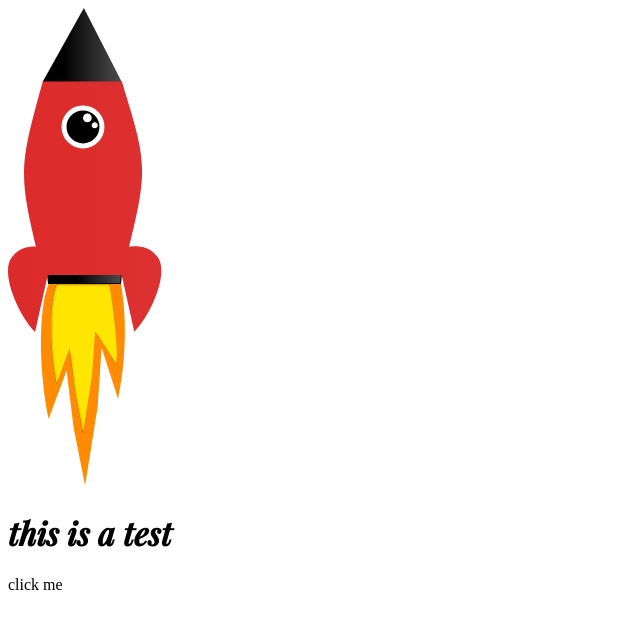
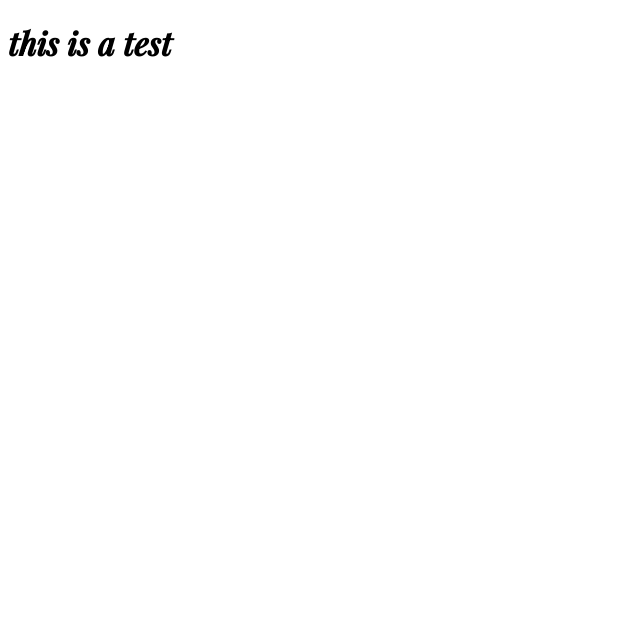
Before and after one commit to ZeljkoDe/portofolijo2022, a website: page index.html in a window 1280 px wide. Shown: the whole page, without its empty margins (0-640 px from the left). Drawn offline with nearby package versions, Linux system fonts and the light colour scheme; files that its build step writes are made by us from their sources.

Commit message:
fresh start

```diff
--- a/index.html
+++ b/index.html
@@ -7,109 +7,13 @@
 	<meta name="viewport" content="width=device-width, initial-scale=1.0">
 	<meta name="description" content="Portfolio website, frontend developer ZeljkoDe.">
 	<link rel="stylesheet" href="style.css">
+	<script defer src="index.js"></script>
 
 	<title>zeljkoDe.</title>
 </head>
 
 <body>
-	<svg class="animation" width="154" height="478" viewBox="0 0 154 478" fill="none" xmlns="http://www.w3.org/2000/svg">
-		<g id="space_ship">
-			<g id="flame">
-				<path id="out"
-					d="M40.59 411C31.39 367.4 29.59 302.5 40.59 276H113.09C121.89 329.6 113.09 375 110.09 391L93.59 339.5L89.59 399L77.09 477.5L65.59 419.5L58.59 362.5L40.59 411Z"
-					fill="#FF8B02" />
-				<g id="in" filter="url(#filter0_i_105_7)">
-					<path
-						d="M48.6084 375.656C41.9194 343.633 40.6106 295.964 48.6084 276.5H101.321C107.719 315.869 110.181 344.248 108 356L87.1431 323.14L84.2348 366.842L75.1465 424.5L66.7852 381.899L61.6957 340.033L48.6084 375.656Z"
-						fill="#FFE602" />
-				</g>
-			</g>
-			<g id="body">
-				<g id="Rectangle_2">
-					<mask id="path-3-inside-1_105_7" fill="white">
-						<path d="M39 266H114L112.986 276H40.0135L39 266Z" />
-					</mask>
-					<path d="M39 266H114L112.986 276H40.0135L39 266Z" fill="url(#paint0_linear_105_7)" stroke="black"
-						stroke-width="2" mask="url(#path-3-inside-1_105_7)" />
-				</g>
-				<path id="Polygon_1" d="M75.8561 0L113.794 73.9565H34.5546L75.8561 0Z" fill="url(#paint1_linear_105_7)" />
-				<g id="Vector">
-					<path
-						d="M27.0773 324L45.5055 240.906C30.4279 237.89 12.8709 235.076 2.95319 250.623C-6.9645 266.169 9.87775 306.242 27.0773 324Z"
-						fill="url(#paint2_linear_105_7)" />
-					<path
-						d="M34.7836 73.3774H113.857C140.326 160.157 141.332 160.157 113.857 267.04H34.7836C10.3246 166.188 9.31929 165.183 34.7836 73.3774Z"
-						fill="url(#paint3_linear_105_7)" />
-					<path
-						d="M126.254 323.68L107.826 240.586C122.904 237.57 140.461 234.756 150.378 250.302C160.296 265.849 143.454 305.922 126.254 323.68Z"
-						fill="url(#paint4_linear_105_7)" />
-				</g>
-			</g>
-			<g id="window">
-				<circle id="circle" cx="74.9904" cy="118.945" r="18.9436" fill="black" stroke="white" stroke-width="5" />
-				<g id="smallCircle">
-					<path
-						d="M79.3462 114.254C81.7518 114.254 83.702 112.304 83.702 109.899C83.702 107.493 81.7518 105.543 79.3462 105.543C76.9406 105.543 74.9905 107.493 74.9905 109.899C74.9905 112.304 76.9406 114.254 79.3462 114.254Z"
-						fill="white" />
-					<path
-						d="M86.7174 120.285C88.3829 120.285 89.733 118.935 89.733 117.27C89.733 115.604 88.3829 114.254 86.7174 114.254C85.052 114.254 83.7019 115.604 83.7019 117.27C83.7019 118.935 85.052 120.285 86.7174 120.285Z"
-						fill="white" />
-				</g>
-			</g>
-		</g>
-		<defs>
-			<filter id="filter0_i_105_7" x="43.09" y="276.5" width="66.6879" height="149" filterUnits="userSpaceOnUse"
-				color-interpolation-filters="sRGB">
-				<feFlood flood-opacity="0" result="BackgroundImageFix" />
-				<feBlend mode="normal" in="SourceGraphic" in2="BackgroundImageFix" result="shape" />
-				<feColorMatrix in="SourceAlpha" type="matrix" values="0 0 0 0 0 0 0 0 0 0 0 0 0 0 0 0 0 0 127 0"
-					result="hardAlpha" />
-				<feOffset dx="1" dy="1" />
-				<feGaussianBlur stdDeviation="1.5" />
-				<feComposite in2="hardAlpha" operator="arithmetic" k2="-1" k3="1" />
-				<feColorMatrix type="matrix" values="0 0 0 0 0 0 0 0 0 0 0 0 0 0 0 0 0 0 0.25 0" />
-				<feBlend mode="normal" in2="shape" result="effect1_innerShadow_105_7" />
-			</filter>
-			<linearGradient id="paint0_linear_105_7" x1="25" y1="271" x2="127.5" y2="271" gradientUnits="userSpaceOnUse">
-				<stop offset="0.416667" />
-				<stop offset="1" stop-color="#636363" />
-			</linearGradient>
-			<linearGradient id="paint1_linear_105_7" x1="34.4804" y1="36.6421" x2="113.868" y2="36.6421"
-				gradientUnits="userSpaceOnUse">
-				<stop offset="0.264131" />
-				<stop offset="1" stop-color="#4D4D4D" />
-			</linearGradient>
-			<linearGradient id="paint2_linear_105_7" x1="20.7112" y1="287.144" x2="163.445" y2="284.798"
-				gradientUnits="userSpaceOnUse">
-				<stop stop-color="#DC2B2B" />
-				<stop offset="1" stop-color="#DD3131" />
-			</linearGradient>
-			<linearGradient id="paint3_linear_105_7" x1="20.7112" y1="287.144" x2="163.445" y2="284.798"
-				gradientUnits="userSpaceOnUse">
-				<stop stop-color="#DC2B2B" />
-				<stop offset="1" stop-color="#DD3131" />
-			</linearGradient>
-			<linearGradient id="paint4_linear_105_7" x1="20.7112" y1="287.144" x2="163.445" y2="284.798"
-				gradientUnits="userSpaceOnUse">
-				<stop stop-color="#DC2B2B" />
-				<stop offset="1" stop-color="#DD3131" />
-			</linearGradient>
-		</defs>
-	</svg>
-
 	<h1>this is a test</h1>
-
-	<div class="first">
-		<span class="click-me js-click-me">
-			click me
-		</span>
-
-	</div>
-	<div class="second">
-	</div>
-	<div class="third">
-	</div>
-	<script src="index.js"></script>
 </body>
 
 </html>
--- a/index.js
+++ b/index.js
@@ -1,19 +1,3 @@
 "use strict";
 
-const clickMeBtn = document.querySelector('.js-click-me');
-
-if (clickMeBtn) {
-	clickMeBtn.addEventListener('click', function () {
-		this.classList.toggle('active');
-
-		this.classList.contains('active') ? document.body.style.backgroundColor = 'white' : document.body.style.backgroundColor = 'black';
-	});
-}
-// const animationObject = document.querySelector('.animation');
-
-// const scroll = () => {
-// 	const page = window.pageYOffset / 10;
-// 	animationObject.style.borderRadius = page + 'px';
-// };
-
-// document.addEventListener('scroll', scroll);
+console.log('test');
```
